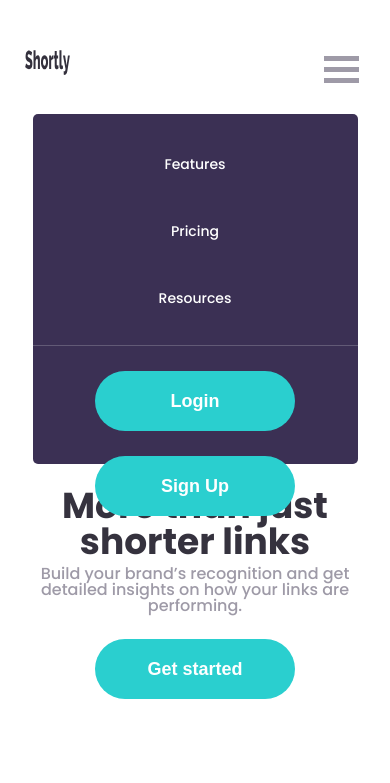
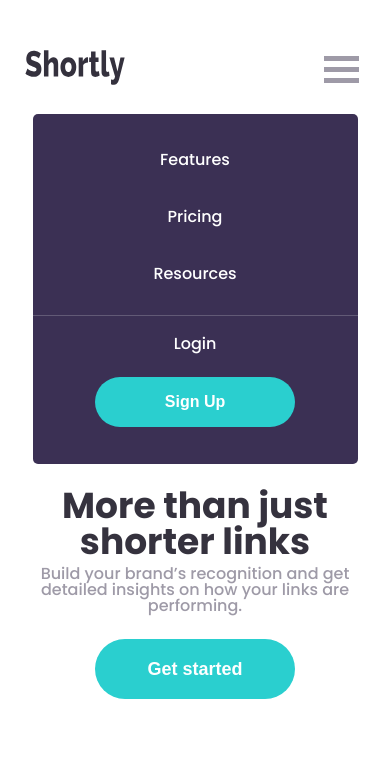
Before and after one commit to kozok93/url-shortener, a plain HTML site: page index.html in a window 390 px wide. Both pictures are taken after a click on the element 341 px from the left and 69 px from the top of the page. Shown: the top 783 px of the page. Drawn offline with Linux system fonts and the light colour scheme.

Commit message:
Oprava copy buttonu a uprava stylu na mobilu, na mobil hotovo

```diff
--- a/index.html
+++ b/index.html
@@ -14,7 +14,7 @@
 <body>
   <nav>
     <div class="nav-flex-wrapper">
-      <img src="images/logo.svg" height="25px" width="45px" alt="logo icon">
+      <img src="images/logo.svg" height="35px" width="100px" alt="logo icon">
       <div id="hamburger-btn" class="hamburger">
         <div class="bar"></div>
         <div class="bar"></div>
@@ -28,8 +28,8 @@
       <li>Resources</li>
     </ul>
     <hr>
-    <button class="call-to-action login-button">Login</button>
-    <button class="call-to-action menu-sign-up-btn" type="button" name="button">Sign Up</button>
+    <p class="login-menu">Login</p>
+    <button class="menu-sign-up-btn" type="button" name="button">Sign Up</button>
   </div>
   </nav>
   <section class="landing-page">
--- a/myscript.js
+++ b/myscript.js
@@ -8,10 +8,9 @@ illustrationWorking = document.getElementById('illustration-working-man');
 //  Hamburger toggle on/off
 
 hamburgerBtn.addEventListener('click', () => {
-mobileMenu.classList.toggle('is-active');
-illustrationWorking.classList.toggle('is-menu-active');
+  mobileMenu.classList.toggle('is-active');
+  illustrationWorking.classList.toggle('is-menu-active');
 })
-
 // konstanty pro validaci inputu
 
 const inputShortener = document.getElementById('input-shortener');
@@ -74,8 +73,8 @@ buttonShortener.addEventListener('click', (event) => {
 // event listener pro button
 
 copyBtn.addEventListener('click', (e) => {
-  inputShortener.select();
-    navigator.clipboard.writeText(inputShortener.value);
+
+    navigator.clipboard.writeText(`${shortLinkParagraph.innerHTML}`);
     copyBtn.innerHTML = 'Copied';
     copyBtn.style.background = 'purple';
 })
--- a/styles.css
+++ b/styles.css
@@ -44,20 +44,13 @@ body {
   font-family: "Poppins", sans-serif;
 }
 
-.nav-flex-wrapper {
-  display: flex;
-  flex-direction: row;
-  justify-content: space-between;
-  margin: 50px 25px 0 25px;
-}
-
-.menu-mobile > ul {
+li {
   color: white;
   text-align: center;
-  line-height: 3;
-  padding-top: 30px;
   list-style: none;
-  font-weight: 700;
+  padding-bottom: 25px;
+  font-weight: 500;
+  font-size: 14px;
 }
 
 h1 {
@@ -114,13 +107,26 @@ hr {
   opacity: 0.4;
 }
 
-li {
+.nav-flex-wrapper {
+  display: flex;
+  flex-direction: row;
+  justify-content: space-between;
+  margin: 50px 25px 0 25px;
+}
+
+/* ................. Mobile menu ............................................. */
+
+.menu-mobile > ul {
   color: white;
   text-align: center;
+  line-height: 2;
+  padding-top: 30px;
   list-style: none;
-  padding-bottom: 25px;
-  font-weight: 500;
-  font-size: 14px;
+  font-weight: 700;
+}
+
+.menu-mobile li {
+  font-size: 16px;
 }
 
 .menu-mobile {
@@ -143,6 +149,27 @@ li {
   background-color: var(--clr-hamburger);
   margin: 6px;
 }
+
+.menu-mobile p {
+  color: var(--clr-btn-text);
+  font-size: 16px;
+  padding-top: 15px;
+}
+
+.menu-mobile button {
+  margin: 25px auto 0 auto;
+  background-color: var(--clr-buttons);
+  color: white;
+  display: block;
+  width: 200px;
+  height: 50px;
+  border-radius: 50px;
+  border: none;
+  font-weight: 700;
+  font-size: 16px;
+}
+
+/* ------------------------- Landing Page ------------------------------------- */
 
 .landing-page {
   overflow-x: hidden;
@@ -211,6 +238,7 @@ li {
       var(--clr-desktop-background) 0,
       var(--clr-desktop-background) 100%
     );
+  background-position: 0 250px;
 }
 
 .copy-btn {
@@ -255,7 +283,7 @@ li {
   top: -45px;
 }
 
-.icon-purple-circle > img {
+.icon-purple-circle img {
   width: 100%; /* or any custom size */
   height: 100%;
   object-fit: none;
@@ -293,10 +321,6 @@ li {
   padding-top: 100px;
 }
 
-.call-to-action-pre-footer {
-  padding-top: 10px;
-}
-
 .footer-section {
   background: hsl(260, 8%, 14%);
 }
```
